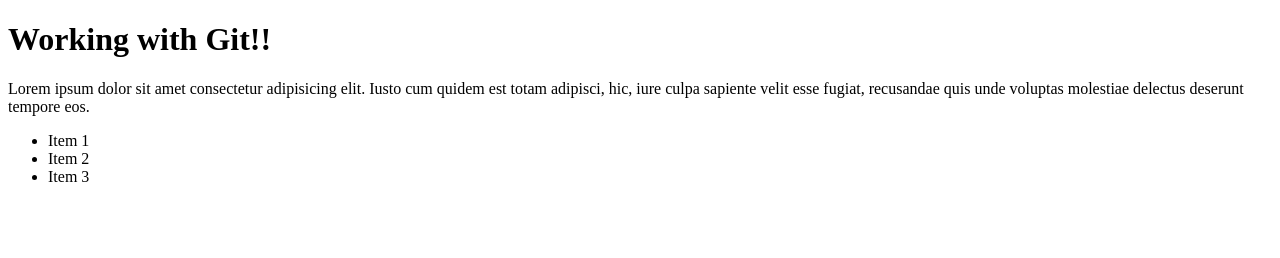
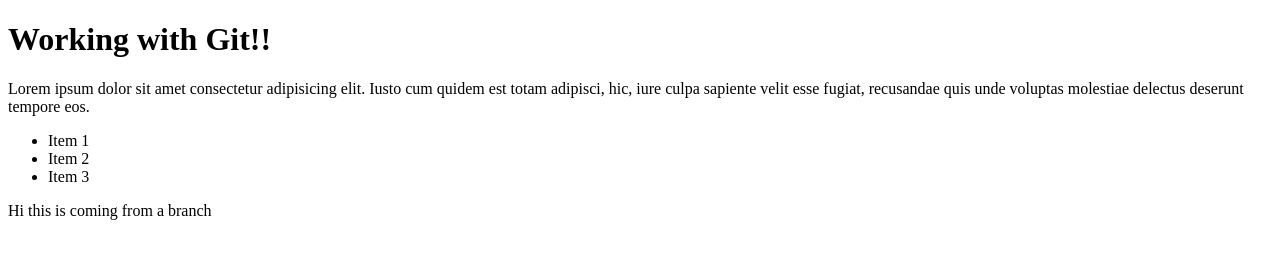
Before and after one commit to alextait1/test_repo, a plain HTML site: page index.html in a window 1280 px wide. Drawn offline with Linux system fonts and the light colour scheme.

Commit message:
testing a side branch

```diff
--- a/index.html
+++ b/index.html
@@ -17,6 +17,7 @@
     <li>Item 2</li>
     <li>Item 3</li>
   </ul>
+  <p>Hi this is coming from a branch</p>
 </body>
 
 </html>
```
